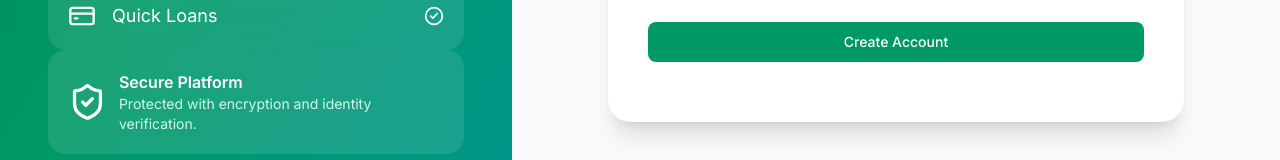
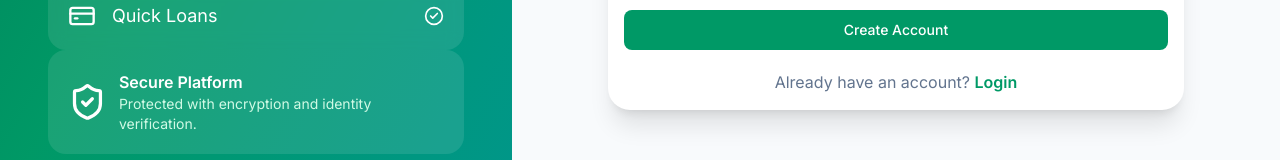
Before and after one commit to abdulganiyy/nints, a Next.js app in the folder apps/web/: page /register in a window 1280 px wide. Shown: the part 642-802 px from the top of the page. Built offline with nearby package versions, Linux system fonts and the light colour scheme; no server answers.

Commit message:
adding auth fixes

```diff
--- a/apps/web/components/auth/AuthWrapper.tsx
+++ b/apps/web/components/auth/AuthWrapper.tsx
@@ -1,3 +1,4 @@
+import Link from "next/link";
 import {
   Wallet,
   PiggyBank,
@@ -30,7 +31,9 @@ export default function AuthSideBanner() {
   return (
     <div className="flex h-full flex-col justify-between bg-linear-to-br from-emerald-700 via-emerald-600 to-teal-600 p-12 text-white">
       <div>
-        <h1 className="text-4xl font-bold">Nints</h1>
+        <Link href="/">
+          <h1 className="text-4xl font-bold">Nints</h1>
+        </Link>
 
         <p className="mt-8 text-5xl font-bold leading-tight">
           Banking Made
--- a/apps/web/components/auth/LoginForm.tsx
+++ b/apps/web/components/auth/LoginForm.tsx
@@ -7,6 +7,7 @@ import z from "zod";
 import axios from "axios";
 import { toast } from "sonner";
 import { useRouter } from "next/navigation";
+import Link from "next/link";
 
 export const loginSchema = z.object({
   email: z.email(),
@@ -31,9 +32,10 @@ const LoginForm = () => {
   });
 
   async function onSubmit(values: z.infer<typeof loginSchema>) {
-    mutation.mutate(values);
+    mutation.mutateAsync(values);
   }
   return (
+    <div className="rounded-3xl bg-white p-4 shadow-x min-w-xll">
       <FormBuilder
         title="Sign in to your Account"
         description="Sign in and use your digital wallet today."
@@ -41,7 +43,16 @@ const LoginForm = () => {
         schema={loginSchema}
         onSubmit={onSubmit}
         submitText="Sign In"
+        footer={
+          <p className="text-slate-500 text-center">
+            Don't have an account yet?{" "}
+            <Link href="/register" className="font-semibold text-emerald-600">
+              Register
+            </Link>
+          </p>
+        }
       />
+    </div>
   );
 };
 
--- a/apps/web/components/auth/RegisterForm.tsx
+++ b/apps/web/components/auth/RegisterForm.tsx
@@ -7,6 +7,7 @@ import { toast } from "sonner";
 import { useRouter } from "next/navigation";
 import { registerFieldConfig } from "@/config";
 import { phoneRegex } from "@/utils/constants";
+import Link from "next/link";
 
 export const registerSchema = z
   .object({
@@ -54,6 +55,7 @@ export default function RegisterForm() {
   }
 
   return (
+    <div className="rounded-3xl bg-white p-4 shadow-xl min-w-xl">
       <FormBuilder
         title="Create Account"
         description="  Start using your digital wallet today."
@@ -61,6 +63,15 @@ export default function RegisterForm() {
         schema={registerSchema}
         onSubmit={onSubmit}
         submitText="Create Account"
+        footer={
+          <p className="text-slate-500 text-center">
+            Already have an account?{" "}
+            <Link href="/login" className="font-semibold text-emerald-600">
+              Login
+            </Link>
+          </p>
+        }
       />
+    </div>
   );
 }
--- a/apps/web/components/form/FormBuilder.tsx
+++ b/apps/web/components/form/FormBuilder.tsx
@@ -28,6 +28,7 @@ export default function FormBuilder<T extends Record<string, unknown>>({
   title,
   description,
   submitText,
+  footer,
 }: Props<T>) {
   const defaults = config.reduce((acc, field) => {
     acc[field.name] = field.defaultValue ?? "";
@@ -44,7 +45,7 @@ export default function FormBuilder<T extends Record<string, unknown>>({
 
   return (
     <>
-      <div className="w-full max-w-xl rounded-3xl bg-white p-10 shadow-xl">
+      <div className="w-full max-w-xl">
         <div className="text-center">
           <h1 className="text-4xl font-bold">{title}</h1>
 
@@ -76,14 +77,7 @@ export default function FormBuilder<T extends Record<string, unknown>>({
             </div>
           </form>
         </FormProvider>
-        {/* <div className="mt-8 text-center">
-          <p className="text-slate-500">
-            Already have an account?{" "}
-            <Link href="/login" className="font-semibold text-emerald-600">
-              Sign In
-            </Link>
-          </p>
-        </div> */}
+        {footer}
       </div>
     </>
   );
```
Lines whose indentation alone changed are shown as unchanged.
